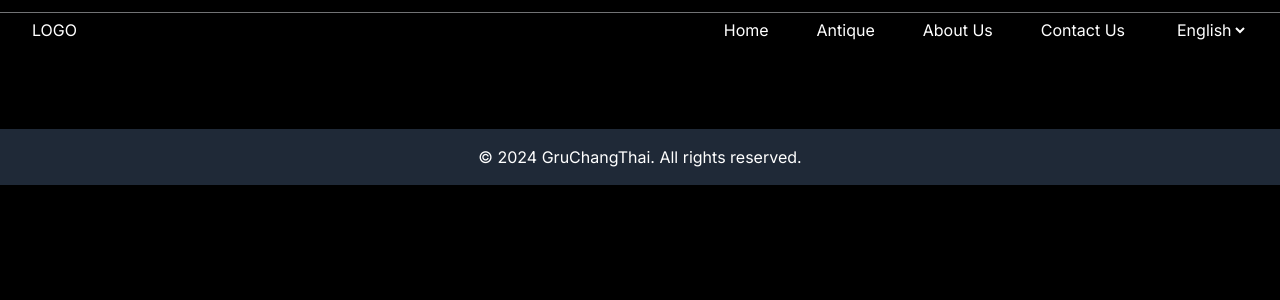
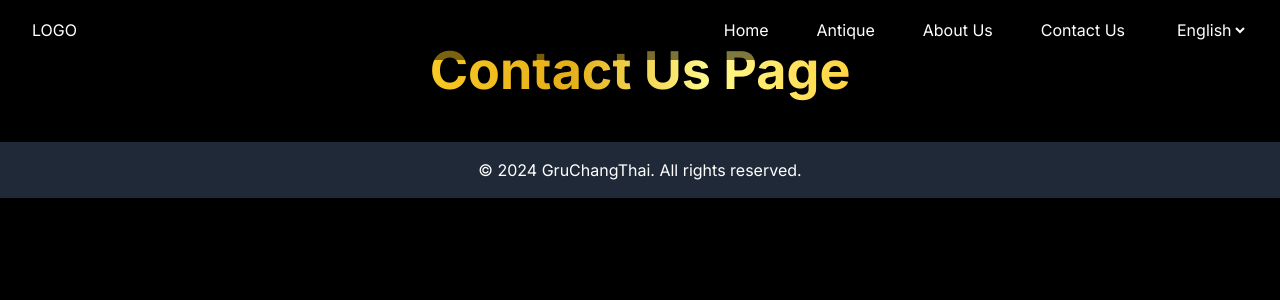
Before and after one commit to nopparatma/react_gru_chang_thai, a Next.js app: page /en/contact-us in a window 1280 px wide. Shown: the top 300 px of the page. Built offline with nearby package versions, Linux system fonts and the light colour scheme.

Commit message:
update locales

```diff
--- a/public/locales/en.json
+++ b/public/locales/en.json
@@ -3,5 +3,8 @@
         "title": "GruChangThai",
         "description": "The value of skilled craftsmanship. The value of Thai culture."
     },
-    "homePage": "Home Page"
+    "homePage": "Home Page",
+    "antiquePage": "Antique Page",
+    "aboutUsPage": "About Us Page",
+    "contactUsPage": "Contact Us Page"
 }
--- a/public/locales/th.json
+++ b/public/locales/th.json
@@ -3,5 +3,8 @@
         "title": "กรุช่างไทย",
         "description": "คุณค่าแห่งงานช่างฝีมือ คุณค่าแห่งอารยธรรมไทย"
     },
-    "homePage": "หน้าหลัก"
+    "homePage": "หน้าหลัก",
+    "antiquePage": "เครื่องทองโบราณ",
+    "aboutUsPage": "เกี่ยวกับเรา",
+    "contactUsPage": "ติดต่อเรา"
 }
--- a/src/app/[locale]/(page)/about-us/page.tsx
+++ b/src/app/[locale]/(page)/about-us/page.tsx
@@ -1,14 +1,13 @@
+import { useTranslations } from "next-intl";
+
 function AboutUsPage() {
+  const t = useTranslations();
+
   return (
-    <div className="container mx-auto">
-      <hr className="my-3" />
-      <h3>About Us Page</h3>
-      <p>
-        Lorem ipsum, dolor sit amet consectetur adipisicing elit. Nobis
-        voluptatem, nisi omnis debitis nam atque facilis quia libero eum aliquid
-        fugit quasi, numquam dolor delectus itaque dolorem quam nulla
-        repellendus?
-      </p>
+    <div className="mt-8 flex flex-col">
+      <h1 className="mx-auto text-gold-gradient text-[52px]">
+        {t("aboutUsPage")}
+      </h1>
     </div>
   );
 }
--- a/src/app/[locale]/(page)/antique/page.tsx
+++ b/src/app/[locale]/(page)/antique/page.tsx
@@ -1,16 +1,14 @@
+import { useTranslations } from "next-intl";
 import React from "react";
 
 function AntiquePage() {
+  const t = useTranslations();
+
   return (
-    <div className="container mx-auto">
-      <hr className="my-3" />
-      <h3>Antique Page</h3>
-      <p>
-        Lorem ipsum, dolor sit amet consectetur adipisicing elit. Nobis
-        voluptatem, nisi omnis debitis nam atque facilis quia libero eum aliquid
-        fugit quasi, numquam dolor delectus itaque dolorem quam nulla
-        repellendus?
-      </p>
+    <div className="mt-8 flex flex-col">
+      <h1 className="mx-auto text-gold-gradient text-[52px]">
+        {t("antiquePage")}
+      </h1>
     </div>
   );
 }
--- a/src/app/[locale]/(page)/contact-us/page.tsx
+++ b/src/app/[locale]/(page)/contact-us/page.tsx
@@ -1,16 +1,14 @@
+import { useTranslations } from "next-intl";
 import React from "react";
 
 function ContactUsPage() {
+  const t = useTranslations();
+
   return (
-    <div className="container mx-auto">
-      <hr className="my-3" />
-      <h3>Contact Us Page</h3>
-      <p>
-        Lorem ipsum, dolor sit amet consectetur adipisicing elit. Nobis
-        voluptatem, nisi omnis debitis nam atque facilis quia libero eum aliquid
-        fugit quasi, numquam dolor delectus itaque dolorem quam nulla
-        repellendus?
-      </p>
+    <div className="mt-8 flex flex-col">
+      <h1 className="mx-auto text-gold-gradient text-[52px]">
+        {t("contactUsPage")}
+      </h1>
     </div>
   );
 }
```
